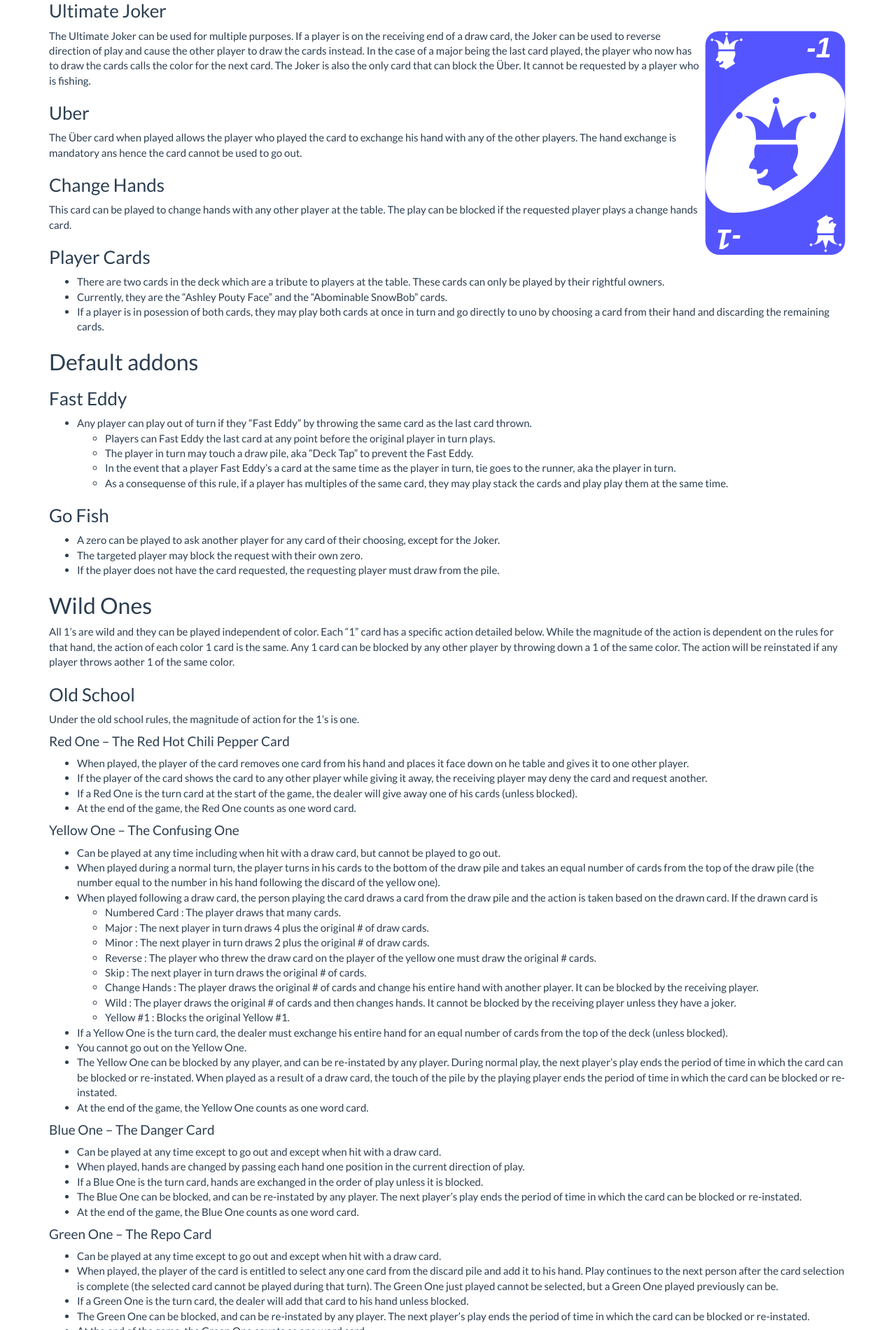
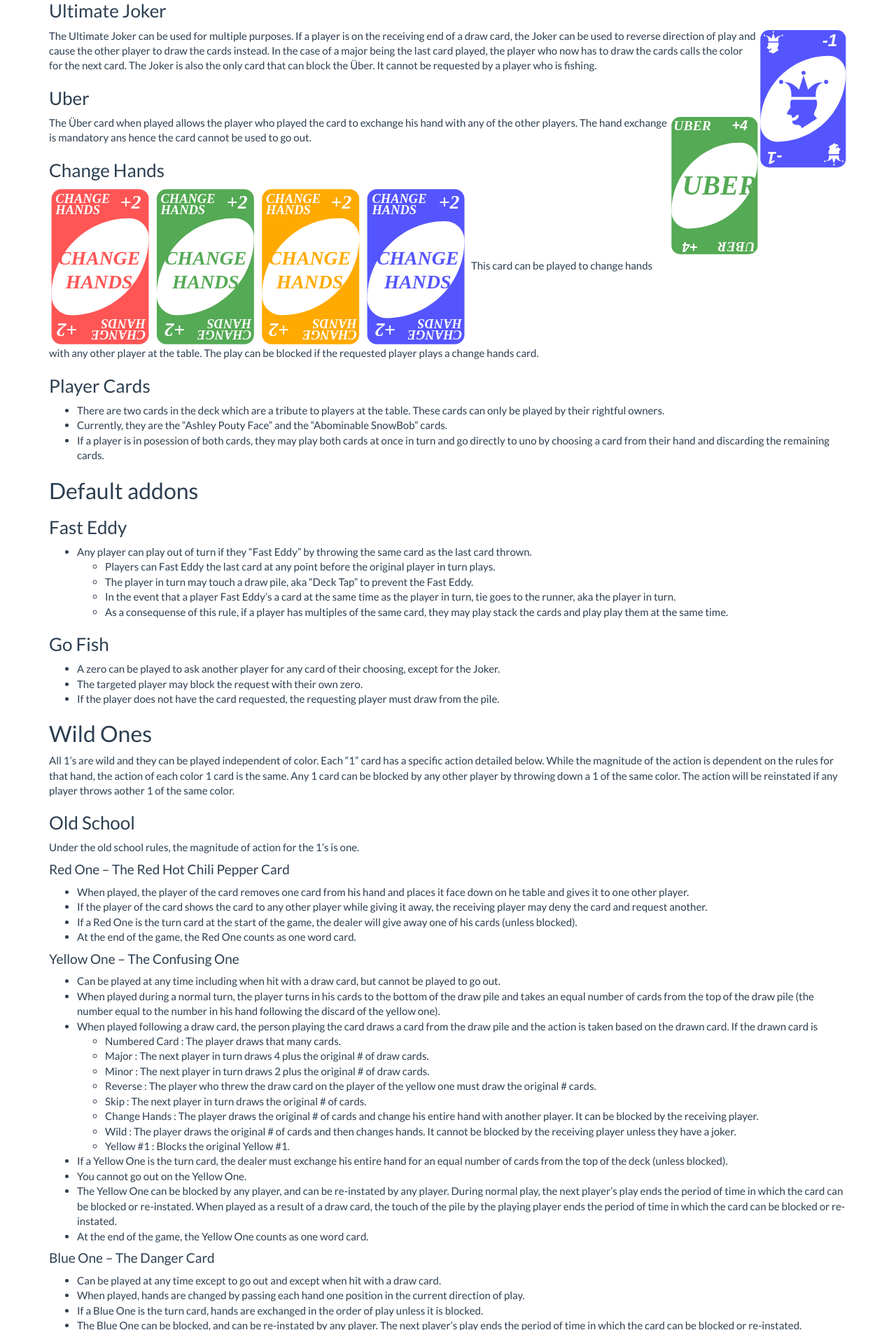
Before and after one commit to vasudevanv/uberuno, a Jekyll site: the page built from index.md, in a window 1280 px wide. Shown: the part 1526-3426 px from the top of the page at 70% size. Built offline with Jekyll 4.4.1, drawn with Linux system fonts in a browser that asks for light colours; nearby versions of some CDN libraries; library files that are not in the unit come from our copies.

Commit message:
Added images for change hands and uber

```diff
--- a/index.md
+++ b/index.md
@@ -73,7 +73,7 @@ of the day, aka the "Nappy".
 <img src="assets/img/cards_1.png"  width="600">
 
 ### Ultimate Joker
-<img align="right" src="assets/img/joker.svg">
+<img align="right" src="assets/img/joker.svg" height="200">
 
 The Ultimate Joker can be used for multiple purposes.  If a player is on the
 receiving end of a draw card, the Joker can be used to reverse direction of play
@@ -84,11 +84,13 @@ block the <span>&Uuml;ber</span>.  It cannot be requested by a player
 who is fishing.
 
 ### Uber
+<img align="right" src="assets/img/uber.svg" height="200">
 The <span>&Uuml;ber</span> card when played allows the player who played the
 card to exchange his hand with any of the other players. The hand exchange
 is mandatory ans hence the card cannot be used to go out.
 
 ### Change Hands
+<img src="assets/img/changehands.svg" width="600">
 This card can be played to change hands with any other player at the table.  The play can be blocked
 if the requested player plays a change hands card.
 
```
